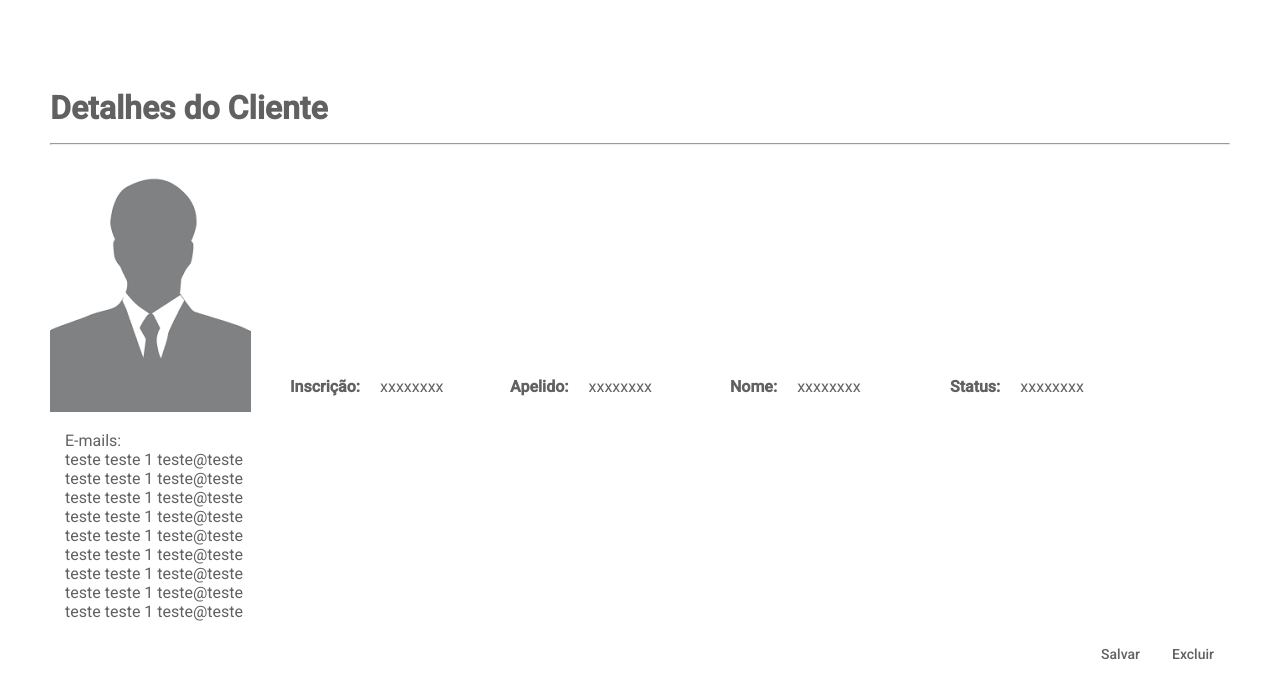
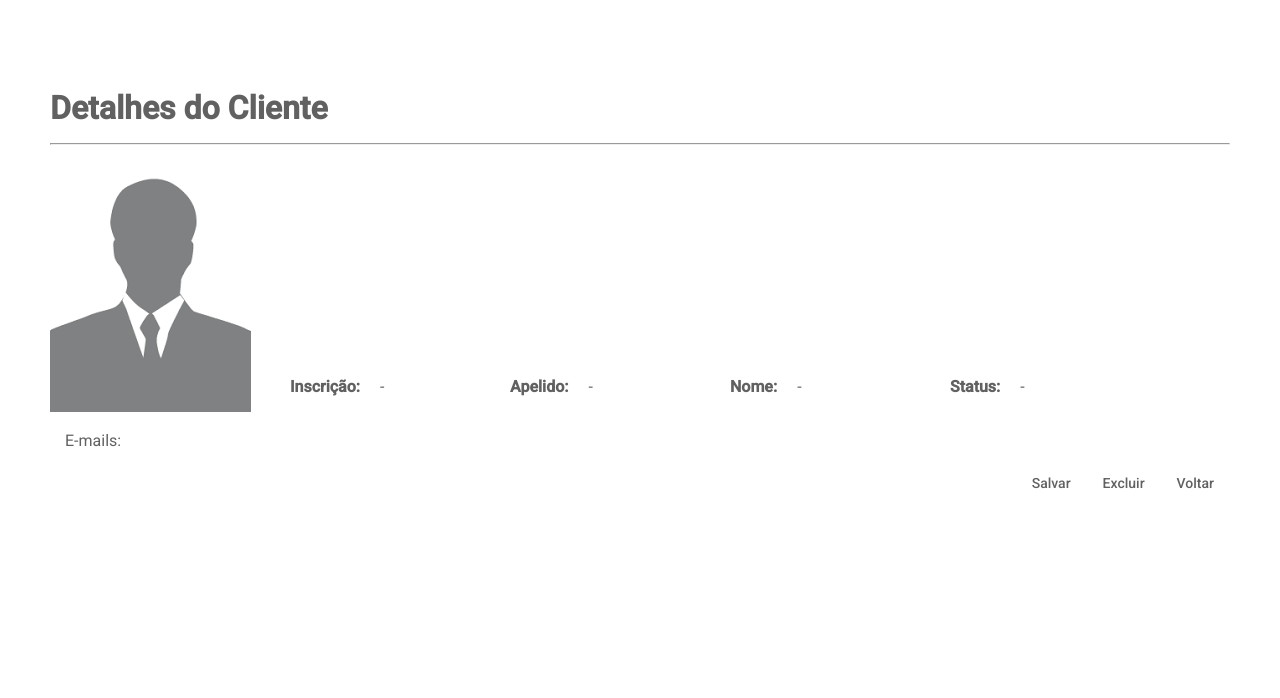
Before and after one commit to lb-ortiz/simple-test-front, an Angular app: page /client-list/item in a window 1280 px wide. Shown: the top 698 px of the page. Built offline with nearby package versions, Linux system fonts and the light colour scheme.

Commit message:
feat/integration-two

```diff
--- a/package.json
+++ b/package.json
@@ -5,7 +5,7 @@
   "license": "MIT",
   "scripts": {
     "ng": "ng",
-    "start": "ng serve",
+    "start": "ng serve --proxy-config proxy.conf.js",
     "build": "ng build",
     "watch": "ng build --watch --configuration development",
     "test": "ng test",
--- a/src/app/app-routing.module.ts
+++ b/src/app/app-routing.module.ts
@@ -16,7 +16,7 @@ const routes: Routes = [
         m => m.ClientItemPageModule
       ),
   },
-  { path: '', redirectTo: 'client-list', pathMatch: 'full' },
+  { path: '**', redirectTo: 'client-list', pathMatch: 'full' },
 ];
 
 @NgModule({
--- a/src/app/features/client-item/client-item.component.html
+++ b/src/app/features/client-item/client-item.component.html
@@ -9,19 +9,19 @@
       </div>
       <div class="label">
         <span class="label-title">Inscrição:</span>
-        <span class="label">xxxxxxxx</span>
+        <span class="label">{{clientData?.inscription || '-'}} </span>
       </div>
       <div class="label">
         <span class="label-title">Apelido:</span>
-        <span class="label">xxxxxxxx</span>
+        <span class="label">{{clientData?.nickname || '-'}}</span>
       </div>
       <div class="label">
         <span class="label-title">Nome:</span>
-        <span class="label">xxxxxxxx</span>
+        <span class="label">{{clientData?.name || '-'}}</span>
       </div>
       <div class="label">
         <span class="label-title">Status:</span>
-        <span class="label">xxxxxxxx</span>
+        <span class="label">{{clientData?.status || '-'}}</span>
       </div>
     </div>
 
@@ -29,9 +29,9 @@
       E-mails:
       <div *ngFor="let item of emails">
         <div class="email-row">
-          <span class="email-row__occupation"> {{item.occupation}} </span>
+          <!-- <span class="email-row__occupation"> {{item.occupation}} </span>
           <span class="email-row__name"> {{item.name}} </span>
-          <span class="email-row__email"> {{item.email}} </span>
+          <span class="email-row__email"> {{item.email}} </span> -->
         </div>
       </div>
     </div>
@@ -39,6 +39,7 @@
     <div class="client-item__buttons">
       <button mat-button color="primary">Salvar</button>
       <button mat-button color="warn">Excluir</button>
+      <button mat-button color="primary" (click)="backList()">Voltar</button>
     </div>
   </div>
 </div>
--- a/src/app/features/client-item/client-item.component.ts
+++ b/src/app/features/client-item/client-item.component.ts
@@ -1,12 +1,8 @@
+import { Client, Email } from './../../core/interfaces/client.model';
 import { Component, OnInit } from '@angular/core';
-import { Router } from '@angular/router';
+import { Router, ActivatedRoute } from '@angular/router';
 import { ClientListService } from 'src/app/services/client-list.service';
 
-export interface Email {
-  occupation: string;
-  name: string;
-  email: string;
-}
 
 @Component({
   selector: 'client-item',
@@ -15,35 +11,39 @@ export interface Email {
 })
 export class ClientItemComponent implements OnInit {
 
-  emails = ELEMENT_DATA;
+  clientData!: Client
+
+  emails!: Email[];
+
+  // /**
+  //  * Id
+  //  */
+  // get id(): string {
+  //   const id = this._activatedRoute.snapshot.paramMap.get('id');
+  //   return id ?? '';
+  // }
 
   /**
    * @internal
    */
   constructor(
     private _clientListService: ClientListService,
-    private router: Router
-  ) {}
+    private router: Router,
+    private _activatedRoute: ActivatedRoute
+
+    ) {}
 
 
   ngOnInit(): void {
-    // this.getTransaction();
-    // this.getCheckingAccount();
   }
+
 
   /**
    * Get Transaction Data from service
    */
-  // getTransaction(): void {
-  //   this.transactionData = this._clientListService.transaction;
-  // }
-
-  /**
-   * Get Checking Account from service
-   */
-  // getCheckingAccount(): void {
-  //   this.checkingAccountData = this._clientListService.checkingAccount;
-  // }
+   getClient(): void {
+    this.clientData = this._clientListService.client;
+  }
 
   /**
    * Back to transaction details
@@ -53,15 +53,3 @@ export class ClientItemComponent implements OnInit {
   }
 
 }
-
-const ELEMENT_DATA: Email[] = [
-  {occupation: 'teste',  name: 'teste 1', email: 'teste@teste'},
-  {occupation: 'teste',  name: 'teste 1', email: 'teste@teste'},
-  {occupation: 'teste',  name: 'teste 1', email: 'teste@teste'},
-  {occupation: 'teste',  name: 'teste 1', email: 'teste@teste'},
-  {occupation: 'teste',  name: 'teste 1', email: 'teste@teste'},
-  {occupation: 'teste',  name: 'teste 1', email: 'teste@teste'},
-  {occupation: 'teste',  name: 'teste 1', email: 'teste@teste'},
-  {occupation: 'teste',  name: 'teste 1', email: 'teste@teste'},
-  {occupation: 'teste',  name: 'teste 1', email: 'teste@teste'},
-];
--- a/src/app/features/client-list/client-list.component.ts
+++ b/src/app/features/client-list/client-list.component.ts
@@ -1,14 +1,11 @@
+import { ClientData } from './../../core/interfaces/client.model';
 import { ClientListService } from '../../services/client-list.service';
-import { AfterViewInit, Component, OnInit, ViewChild } from '@angular/core';
-import { MatTableDataSource } from '@angular/material/table';
-import { MatPaginator } from '@angular/material/paginator';
+import { Component, OnInit, ViewChild } from '@angular/core';
+import { Client } from 'src/app/core/interfaces/client.model';
+import { ActivatedRoute } from '@angular/router';
+import { Observable } from 'rxjs';
 
-export interface Client {
-  nickname: string;
-  inscription: string;
-  name: string;
-  status: string;
-}
+
 
 @Component({
   selector: 'client-list',
@@ -17,19 +14,41 @@ export interface Client {
 })
 export class ClientListComponent implements OnInit {
   displayedColumns: string[] = ['inscription', 'nickname', 'name', 'status'];
-  data = new MatTableDataSource<Client>(ELEMENT_DATA);
+  data!: Client[];
+  data2!: ClientData;
 
-  @ViewChild(MatPaginator) paginator!: MatPaginator;
-
-  ngAfterViewInit() {
-    this.data.paginator = this.paginator;
-  }
   /**
   * @internal
   */
-  constructor(private clientListService: ClientListService) {}
+  constructor(
+    private clientListService: ClientListService,
+    private router: ActivatedRoute
+  ) {}
 
-  ngOnInit(): void {}
+  ngOnInit(): void {
+    // this.data2 = this.clientListService.getClientList();
+    console.log('data2:', this.data2)
+    this.searchClients();
+  }
+
+  /**
+   * Search clients
+   */
+  searchClients(): void {
+    this.clientListService.getClientList()
+    .subscribe((response: ClientData) => this.populateData(response));
+  }
+
+  /**
+   * Populate
+   * @param response: ClientData
+   */
+  populateData(response: ClientData): void {
+    if(response){
+      this.data = response?.clients;
+    }
+    console.log('populate:', this.data);
+  }
 
   /**
    * Open client details details
@@ -38,29 +57,3 @@ export class ClientListComponent implements OnInit {
     this.clientListService.openClientDetails(client);
   }
 }
-
-
-
-
-const ELEMENT_DATA: Client[] = [
-  {inscription: '111111111111111111111', nickname: 'teste a', name: 'teste', status: 'Ativo'},
-  {inscription: '111111111111111111111', nickname: 'teste a', name: 'teste', status: 'Ativo'},
-  {inscription: '111111111111111111111', nickname: 'teste a', name: 'teste', status: 'Ativo'},
-  {inscription: '111111111111111111111', nickname: 'teste a', name: 'teste', status: 'Ativo'},
-  {inscription: '111111111111111111111', nickname: 'teste a', name: 'teste', status: 'Ativo'},
-  {inscription: '111111111111111111111', nickname: 'teste a', name: 'teste', status: 'Ativo'},
-  {inscription: '111111111111111111111', nickname: 'teste a', name: 'teste', status: 'Ativo'},
-  {inscription: '111111111111111111111', nickname: 'teste a', name: 'teste', status: 'Ativo'},
-  {inscription: '111111111111111111111', nickname: 'teste a', name: 'teste', status: 'Ativo'},
-  {inscription: '111111111111111111111', nickname: 'teste a', name: 'teste', status: 'Ativo'},
-  {inscription: '111111111111111111111', nickname: 'teste a', name: 'teste', status: 'Ativo'},
-  {inscription: '111111111111111111111', nickname: 'teste a', name: 'teste', status: 'Ativo'},
-  {inscription: '111111111111111111111', nickname: 'teste a', name: 'teste', status: 'Ativo'},
-  {inscription: '111111111111111111111', nickname: 'teste a', name: 'teste', status: 'Ativo'},
-  {inscription: '111111111111111111111', nickname: 'teste a', name: 'teste', status: 'Ativo'},
-  {inscription: '111111111111111111111', nickname: 'teste a', name: 'teste', status: 'Ativo'},
-  {inscription: '111111111111111111111', nickname: 'teste a', name: 'teste', status: 'Ativo'},
-  {inscription: '111111111111111111111', nickname: 'teste a', name: 'teste', status: 'Ativo'},
-  {inscription: '111111111111111111111', nickname: 'teste a', name: 'teste', status: 'Ativo'},
-  {inscription: '111111111111111111111', nickname: 'teste a', name: 'teste', status: 'Ativo'},
-];
--- a/src/app/services/client-list.service.ts
+++ b/src/app/services/client-list.service.ts
@@ -1,21 +1,46 @@
-import { Client } from './../features/client-list/client-list.component';
 import { Injectable } from '@angular/core';
 import { Router } from '@angular/router';
-import { HttpClient, HttpParams } from '@angular/common/http';
-import { tap } from 'rxjs';
+import { HttpClient } from '@angular/common/http';
+import { Observable, tap } from 'rxjs';
+import { Client, ClientData } from '../core/interfaces/client.model';
 
 
 @Injectable({ providedIn: 'root' })
 export class ClientListService {
     /**
-     * Client
+     * Get list of transaction
      */
-    private _client!: Client;
+    public get clientList(): ClientData | null {
+        return this._clientList;
+    }
 
     /**
      * Client list
      */
-    private _clientList!: {};
+    private _clientList!: ClientData;
+
+    /**
+   * Get client
+   */
+  public get client(): Client {
+    if (!this._client) {
+      void this._router.navigate([`/client-list`]);
+    }
+
+    return this._client;
+  }
+
+    /**
+     * Client
+     */
+     private _client!: Client;
+
+    /**
+     * Api Url
+     */
+    public get api(): string {
+        return `http://localhost:8080`;
+    }
 
     /**
      * @internal
@@ -23,22 +48,20 @@ export class ClientListService {
     constructor(
         private _router: Router,
         private _httpClient: HttpClient,
-
     ) {}
 
     /**
-     * Get transaction list
-     * @returns {Observable<ClientListResponse>} data
+     * Get client list
+     * @returns {Observable<ClientData>} data
      */
-    // public getTransactionList(): Observable<ClientListResponse> {
-    //     return this._httpClient
-    //     .get<ClientListResponse>(``)
-    //     .pipe(
-    //         tap(
-    //         clientList => (this._clientList = clientList.data.attributes)
-    //         )
-    //     );
-    // }
+    public getClientList():  Observable<ClientData> {
+        return this._httpClient.get<ClientData>(`http://localhost:8080/api/client`)
+        .pipe(
+            tap(
+                clientList => (this._clientList = clientList)
+            )
+        );
+    }
 
     /**
      * Navigate to client details
```
Also changed, not shown: proxy.conf.js (added, +8 -0 lines), src/app/core/interfaces/client.model.ts (added, +19 -0 lines).
